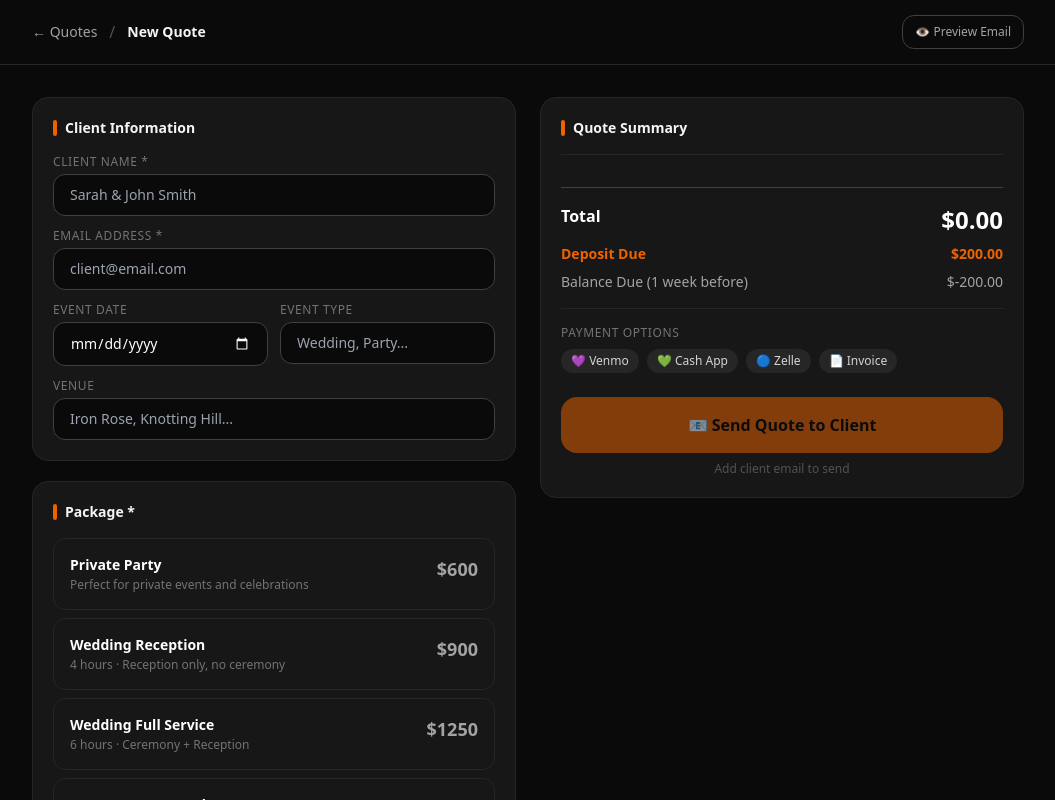
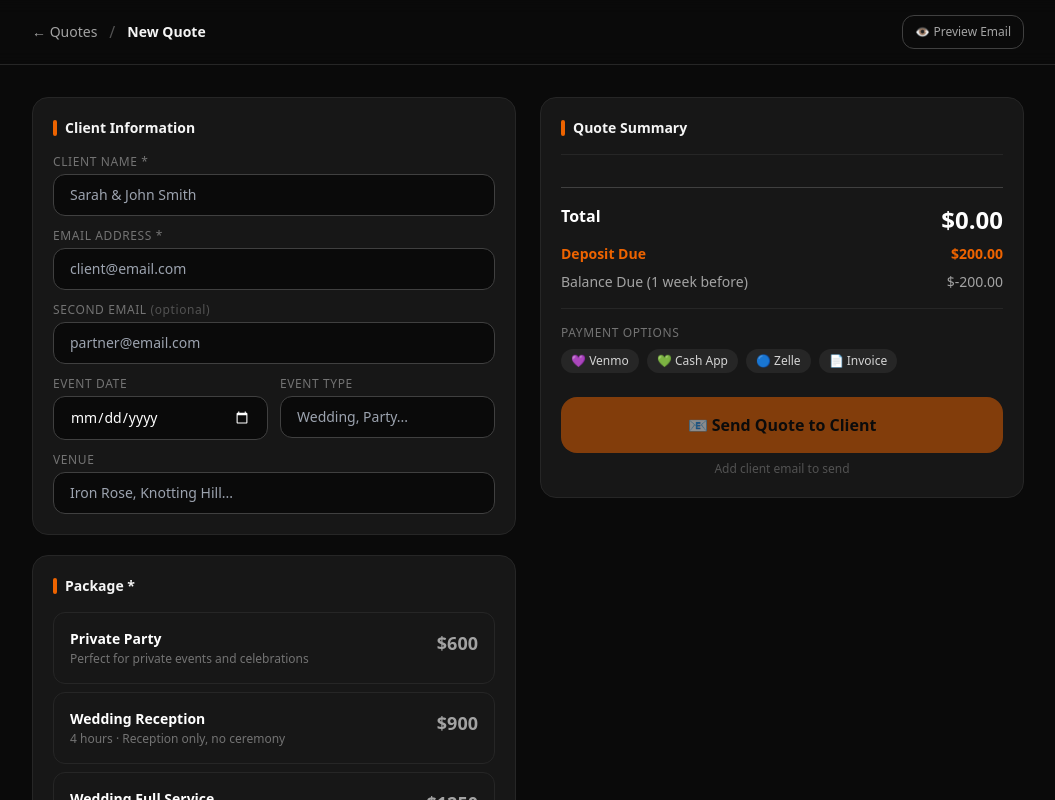
Before and after one commit to dexter806/tascosa.audio, a Next.js app: page /admin/quote in a window 1280 px wide. Shown: the top 800 px of the page, without its empty margins (112-1167 px from the left). Built offline with nearby package versions, Linux system fonts and the light colour scheme.

Commit message:
Update quote.jsx

```diff
--- a/pages/admin/quote.jsx
+++ b/pages/admin/quote.jsx
@@ -46,6 +46,7 @@ export default function QuoteBuilder() {
   const router = useRouter()
   const [clientName, setClientName] = useState('')
   const [clientEmail, setClientEmail] = useState('')
+  const [clientEmail2, setClientEmail2] = useState('')
   const [eventDate, setEventDate] = useState('')
   const [venue, setVenue] = useState('')
   const [eventType, setEventType] = useState('')
@@ -180,6 +181,7 @@ export default function QuoteBuilder() {
       headers: { 'Content-Type': 'application/json' },
       body: JSON.stringify({
         to: clientEmail,
+        cc: clientEmail2 || null,
         clientName,
         subject: `Your Quote from Tascosa Audio${eventDate ? ` — ${formattedDate}` : ''}`,
         html: emailHtml,
@@ -254,6 +256,10 @@ export default function QuoteBuilder() {
                   <div>
                     <label className="block text-xs text-neutral-500 mb-1 uppercase tracking-wider">Email Address *</label>
                     <input type="email" value={clientEmail} onChange={e => setClientEmail(e.target.value)} placeholder="client@email.com" className="w-full rounded-xl bg-neutral-950 border border-neutral-700 px-4 py-2.5 text-white text-sm focus:outline-none focus:ring-2 focus:ring-tascosa-orange" />
+                  </div>
+                  <div>
+                    <label className="block text-xs text-neutral-500 mb-1 uppercase tracking-wider">Second Email <span className="text-neutral-600 normal-case">(optional)</span></label>
+                    <input type="email" value={clientEmail2} onChange={e => setClientEmail2(e.target.value)} placeholder="partner@email.com" className="w-full rounded-xl bg-neutral-950 border border-neutral-700 px-4 py-2.5 text-white text-sm focus:outline-none focus:ring-2 focus:ring-tascosa-orange" />
                   </div>
                   <div className="grid grid-cols-2 gap-3">
                     <div>
@@ -465,7 +471,7 @@ export default function QuoteBuilder() {
                    sendStatus === 'error' ? 'Failed — Try Again' :
                    '📧 Send Quote to Client'}
                 </button>
-                {sendStatus === 'sent' && <p className="text-emerald-400 text-xs text-center mt-2">Quote sent to {clientEmail}!</p>}
+                {sendStatus === 'sent' && <p className="text-emerald-400 text-xs text-center mt-2">Quote sent to {clientEmail}{clientEmail2 ? ` & ${clientEmail2}` : ''}!</p>}
                 {(!clientEmail || !selectedPackage) && <p className="text-neutral-600 text-xs text-center mt-2">{!clientEmail ? 'Add client email to send' : 'Select a package to send'}</p>}
               </div>
             </div>
```
